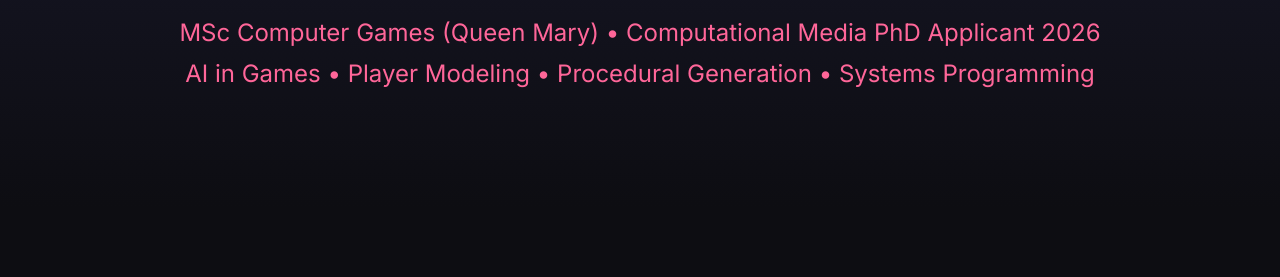
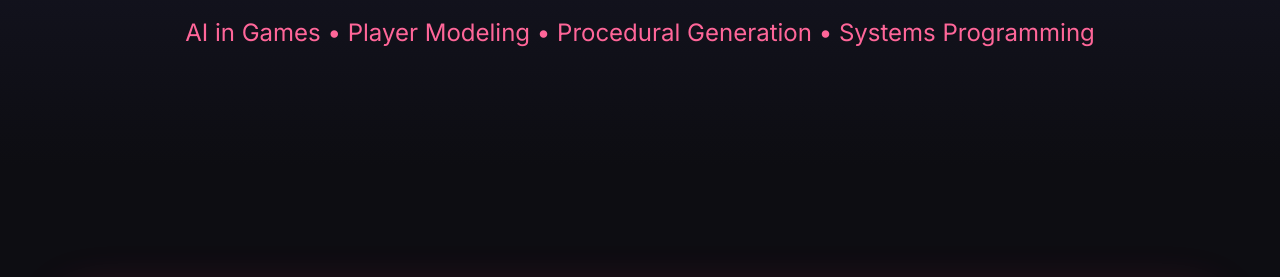
Before and after one commit to QizhouD/qizhoudeng.github.io, a website: page index.html in a window 1280 px wide. Shown: the part 285-562 px from the top of the page. Drawn offline with Linux system fonts and the light colour scheme.

Commit message:
fix:file name

```diff
--- a/index.html
+++ b/index.html
@@ -81,7 +81,6 @@
     <div class="container">
         <h1>Qizhou Deng</h1>
         <div class="subtitle">
-            MSc Computer Games (Queen Mary) • Computational Media PhD Applicant 2026<br>
             AI in Games • Player Modeling • Procedural Generation • Systems Programming
         </div>
     </div>
```
